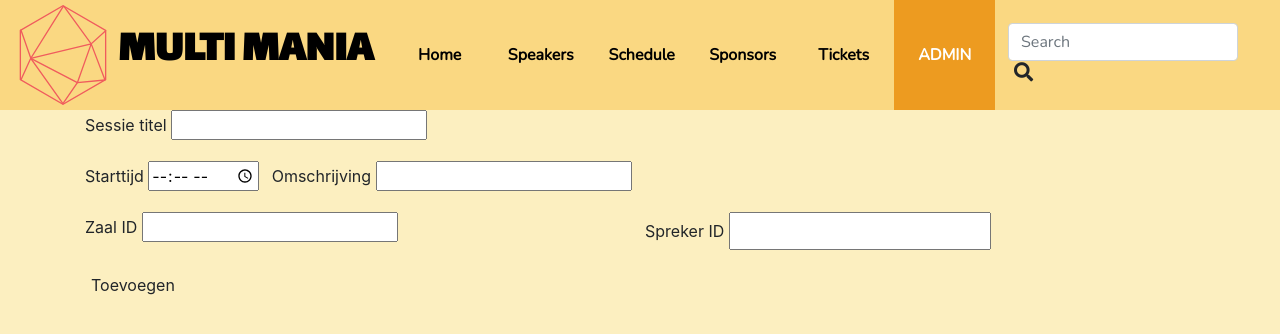
After one commit to LouisMortier/wpl2-conference, a PHP site: page /admin/add_sessie.html in a window 1280 px wide. The commit adds this page. Shown: the top 334 px of the page. Run offline with PHP 8.4, Linux system fonts and the light colour scheme; some libraries are stand-ins or nearby versions.

Commit message:
add_sessie.php + key constraint error

```diff
--- /dev/null
+++ b/admin/add_sessie.html
@@ -0,0 +1,97 @@
+<!DOCTYPE html>
+<html lang="en">
+
+    <head>
+        <title>Multi Mania</title>
+        <!-- Required meta tags -->
+        <meta charset="utf-8" />
+        <meta name="viewport" content="width=device-width, initial-scale=1, shrink-to-fit=no" />
+
+        <!-- Bootstrap CSS -->
+        <link rel="stylesheet" href="https://stackpath.bootstrapcdn.com/bootstrap/4.3.1/css/bootstrap.min.css"
+            integrity="sha384-ggOyR0iXCbMQv3Xipma34MD+dH/1fQ784/j6cY/iJTQUOhcWr7x9JvoRxT2MZw1T"
+            crossorigin="anonymous" />
+        <link rel="stylesheet" href="https://use.fontawesome.com/releases/v5.8.2/css/all.css"
+            integrity="sha384-oS3vJWv+0UjzBfQzYUhtDYW+Pj2yciDJxpsK1OYPAYjqT085Qq/1cq5FLXAZQ7Ay"
+            crossorigin="anonymous" />
+        <link href="https://fonts.googleapis.com/css?family=Nunito&display=swap" rel="stylesheet" />
+        <link href="https://fonts.googleapis.com/css?family=Lalezar&display=swap" rel="stylesheet" />
+        <link rel="stylesheet" href="../style/style.css" />
+    </head>
+
+    <body>
+        <header>
+            <nav class="navbar navbar-expand-lg">
+                <a class="navbar-brand" href="../index.php">
+                    <img src="../img/multilogoicon.svg" width="100" height="100" class="d-inline-block align-center"
+                        alt="" />
+                    <span class="brandtitle">MULTI MANIA</span>
+                </a>
+                <button class="navbar-toggler" type="button" data-toggle="collapse"
+                    data-target="#navbarSupportedContent" aria-controls="navbarSupportedContent" aria-expanded="false"
+                    aria-label="Toggle navigation">
+                    <span class="navbar-toggler-icon"></span>
+                </button>
+
+                <div class="collapse navbar-collapse" id="navbarSupportedContent">
+                    <ul class="navbar-nav mr-auto">
+                        <li class="nav-item">
+                            <a class="nav-link" href="index.php">Home <span class="sr-only">(current)</span></a>
+                        </li>
+                        <li class="nav-item">
+                            <a class="nav-link" href="overzicht_spreker.php">Speakers</a>
+                        </li>
+                        <li class="nav-item">
+                            <a class="nav-link" href="overzicht_zalen.php">Schedule</a>
+                        </li>
+                        <li class="nav-item">
+                            <a class="nav-link" href="#">Sponsors</a>
+                        </li>
+                        <li class="nav-item">
+                            <a class="nav-link" href="#">Tickets</a>
+                        </li>
+                        <li class="nav-item active">
+                            <a class="nav-link" href="#">ADMIN</a>
+                        </li>
+                    </ul>
+                    <form class="form-inline my-2 my-lg-0">
+                        <input class="form-control mr-sm-2" type="search" placeholder="Search" aria-label="Search" />
+                        <button class="btn   my-2 my-sm-0" type="submit">
+                            <i class="fas fa-search"></i>
+                        </button>
+                    </form>
+                </div>
+            </nav>
+        </header>
+        <main>
+            <div class="container">
+                <form method="post" action="add_sessie.php" class="form-row">
+                    <div class="form-group col-12">
+                        <label for="titel">Sessie titel</label>
+                        <input type="text" name="titel" id="titel">
+                    </div>
+                    <div class="form-group col-2">
+                        <label for="start">Starttijd</label>
+                        <input type="time" name="start" id="start">
+                    </div>
+                    <div class="form-group col-10">
+                        <label for="bio">Omschrijving</label>
+                        <input type="text" name="bio" id="bio">
+                    </div>
+                    <div class="form-group col-6">
+                        <label for="zaal">Zaal ID</label>
+                        <input type="number" name="zaal" id="zaal">
+                    </div>
+                    <div class="form-group col-6">
+                        <label for="spreker">Spreker ID</label>
+                        <input type="number" name="spreker" id="spreker">
+                    </div>
+                    <div class="form-group col-12">
+                        <input type="submit" class="btn btn-default" name="submit" value="Toevoegen">
+                    </div>
+                </form>
+            </div>
+        </main>
+    </body>
+
+</html>
--- a/admin/sessie.php
+++ b/admin/sessie.php
@@ -114,9 +114,9 @@ if (!$result = $mysqli->query($sql)) {
     <main>
     <section id="overview">
         <h1>Alle sessies</h1>
-        <a href="add_sessie.php" class="btn btn-primary">ADD</a>
+        <a href="add_sessie.html" class="btn btn-primary">ADD</a>
         <table class="table table-striped">
-            <thead>
+            <thead class="thead-dark">
             <tr>
                 <th>ID</th>
                 <th>Titel</th>
```
Also changed, not shown: admin/add_sessie.php (+12 -67 lines), detail_sessie.php (+14 -5 lines).
